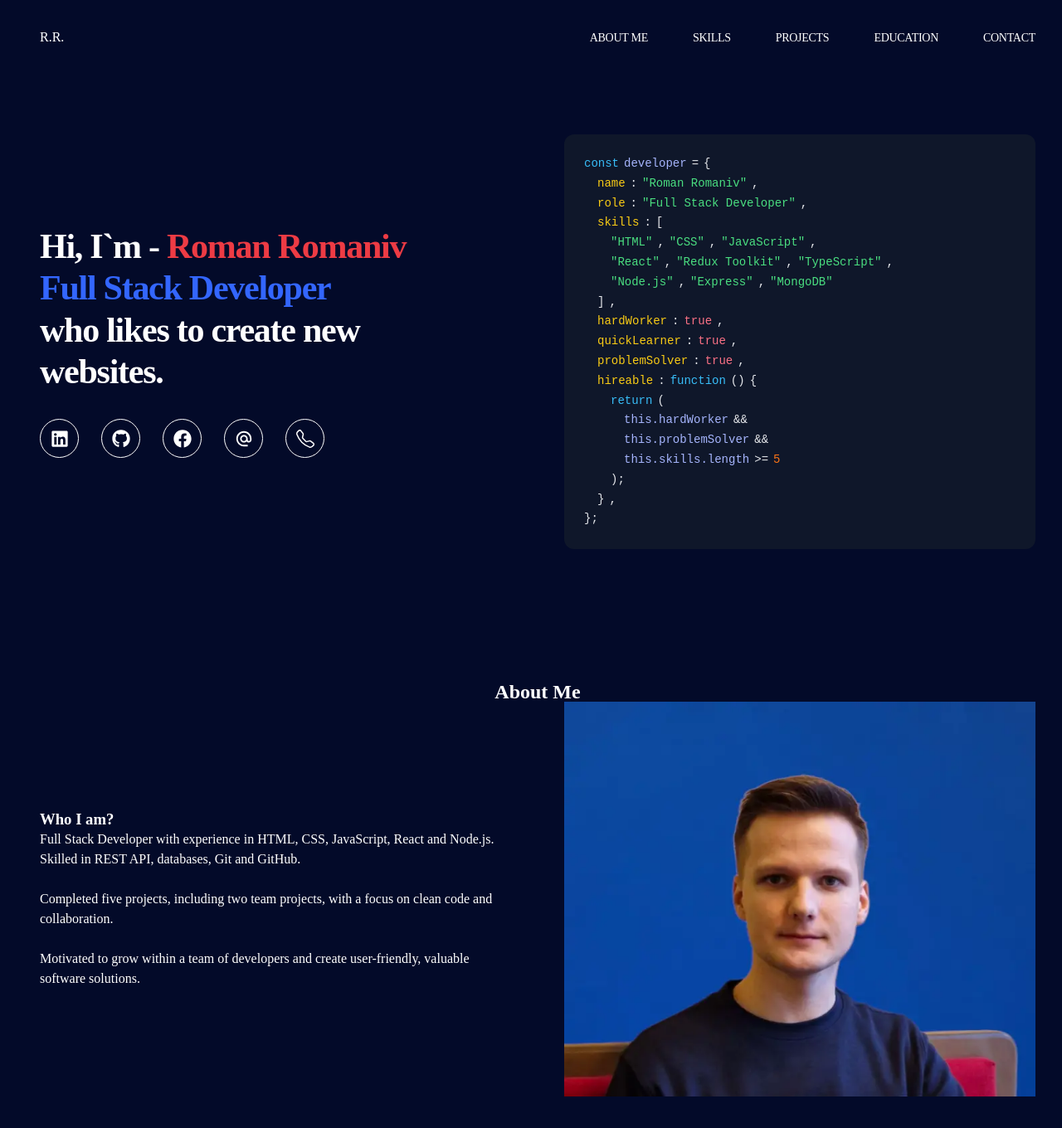
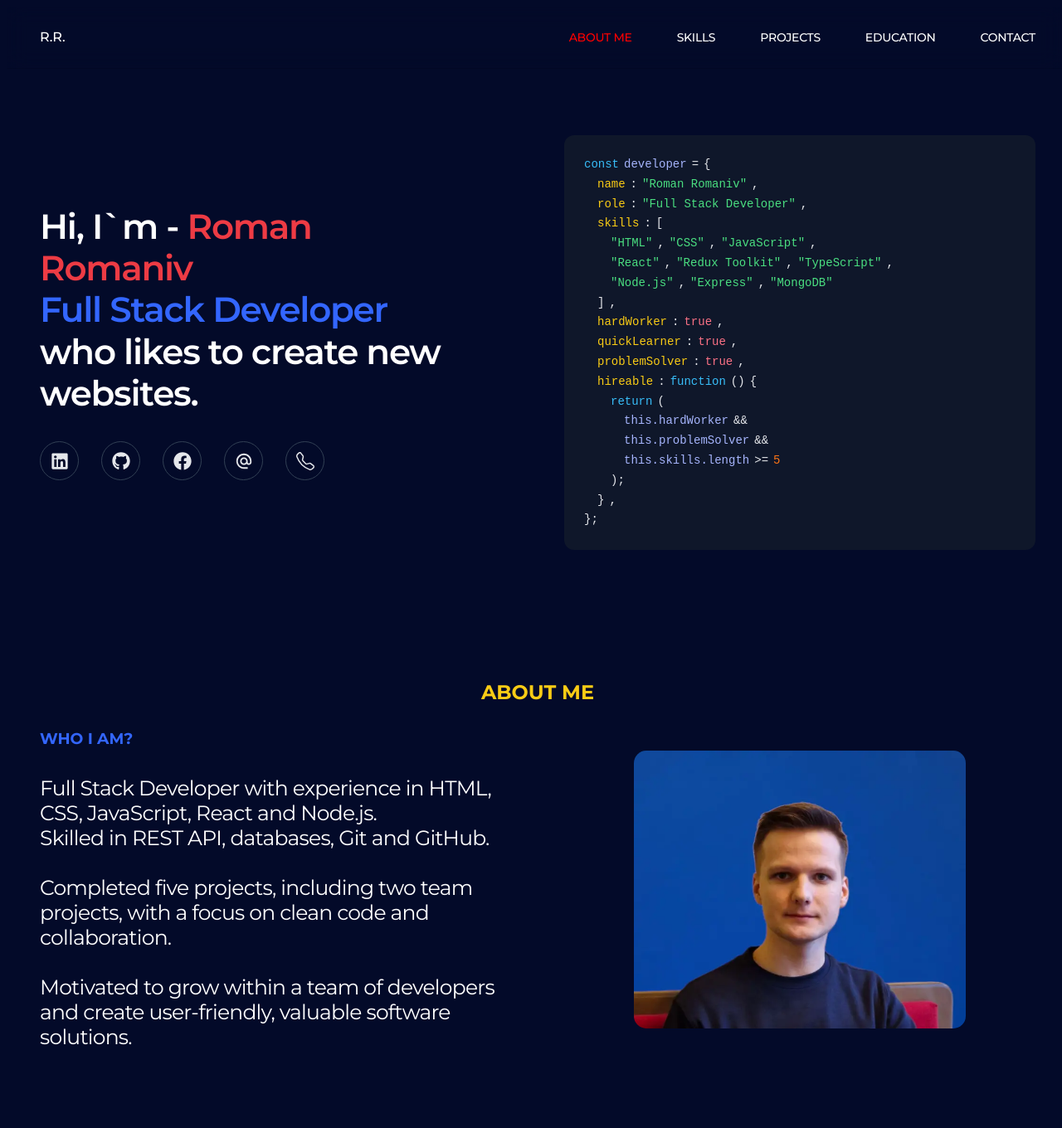
Before and after one commit to Roman1019/my-portfolio, a React (Vite) app: page / in a window 1280 px wide. Shown: the top 1360 px of the page at 83% size. Built offline with nearby package versions, Linux system fonts and the light colour scheme.

Commit message:
header and aboutMe2

```diff
--- a/index.html
+++ b/index.html
@@ -3,6 +3,13 @@
   <head>
     <meta charset="UTF-8" />
     <link rel="icon" type="image/svg+xml" href="/vite.svg" />
+    <link rel="preconnect" href="https://fonts.googleapis.com" />
+    <link rel="preconnect" href="https://fonts.gstatic.com" crossorigin />
+    <link
+      href="https://fonts.googleapis.com/css2?family=Montserrat:wght@400;500;600;700&display=swap"
+      rel="stylesheet"
+    />
+
     <meta name="viewport" content="width=device-width, initial-scale=1.0" />
     <title>my-portfolio</title>
   </head>
--- a/package.json
+++ b/package.json
@@ -11,9 +11,11 @@
   },
   "dependencies": {
     "@react-icons/all-files": "^4.1.0",
+    "clsx": "^2.1.1",
     "react": "^19.2.0",
     "react-dom": "^19.2.0",
-    "react-icons": "^5.5.0"
+    "react-icons": "^5.5.0",
+    "react-router-dom": "^7.13.0"
   },
   "devDependencies": {
     "@eslint/js": "^9.39.1",
--- a/src/AboutMe/AboutMe.module.css
+++ b/src/AboutMe/AboutMe.module.css
@@ -9,6 +9,10 @@
 }
 
 .headandicons {
+  flex: 1;
+}
+
+.codeblock {
   flex: 1;
 }
 
@@ -29,7 +33,6 @@
 .generalheadpro {
   display: block;
   color: rgb(51, 102, 255);
-  margin-right: 8px;
 }
 
 .iconlist {
@@ -37,35 +40,36 @@
   gap: 27px;
 }
 
-.iconlistli {
-}
 .iconitem {
   display: inline-flex;
   align-items: center;
   justify-content: center;
-  border-radius: 50%;
-  border: 1px solid;
+
   width: 45px;
   height: 45px;
-  transition: transform 0.2s ease;
+  border-radius: 50%;
+
+  border: 1px solid #334155;
+  background-color: transparent;
+  color: #e5e7eb;
+
+  transition:
+    transform 0.4s ease,
+    background-color 0.4s ease,
+    color 0.4s ease,
+    border-color 0.4s ease,
+    box-shadow 0.4s ease;
+
   will-change: transform;
-  transform-origin: center;
 }
 
 .iconitem:hover {
+  background-color: rgb(51, 102, 255);
+
+  border-color: rgb(51, 102, 255);
   transform: scale(1.1);
 }
-.codeblock {
-  flex: 1;
-}
 
-.spanwhitepos2 {
-  display: block;
-}
-
-.details {
-  display: inline;
-}
 .codeblock {
   background-color: #0f172a;
   color: #e5e7eb;
--- a/src/AboutMeSecond/AboutMeSecond.jsx
+++ b/src/AboutMeSecond/AboutMeSecond.jsx
@@ -10,16 +10,16 @@ Completed five projects, including two team projects, with a focus on clean code
 Motivated to grow within a team of developers and create user-friendly, valuable software solutions.`;
 
   return (
-    <section>
+    <section id="about">
       <div className={css.container}>
         <h2 className={css.head}>About Me</h2>
         <div className={css.generaldiv}>
           <div>
-            <h3>Who I am?</h3>
+            <h3 className={css.headSecond}>Who I am?</h3>
             <p className={css.textAboutMe}>{text}</p>
           </div>
 
-          <div>
+          <div className={css.imgWrapper}>
             <img
               src={myPhoto}
               alt="Roman - Frontend Developer"
--- a/src/AboutMeSecond/AboutMeSecond.module.css
+++ b/src/AboutMeSecond/AboutMeSecond.module.css
@@ -10,6 +10,9 @@
 .head {
   display: flex;
   justify-content: center;
+  margin-bottom: 32px;
+  text-transform: uppercase;
+  color: #facc15;
 }
 
 .generaldiv {
@@ -23,11 +26,28 @@
   flex: 1;
 }
 
+.headSecond {
+  text-transform: uppercase;
+  color: rgb(51, 102, 255);
+  margin-bottom: 32px;
+}
+
 .textAboutMe {
+  font-size: 25px;
+  font-weight: 400;
+  line-height: 1.2;
+  letter-spacing: -0.03em;
   white-space: pre-wrap;
 }
 
-/* .myImg {
+.imgWrapper {
+  display: flex;
+  justify-content: center;
+  align-items: center;
+}
+
+.myImg {
+  border-radius: 15px;
   max-width: 400px;
   max-height: 400px;
-} */
+}
--- a/src/Header/Header.jsx
+++ b/src/Header/Header.jsx
@@ -1,8 +1,17 @@
 import css from "./Header.module.css";
+import clsx from "clsx";
+import { useState } from "react";
+
+// const getLinkStyle = ({ isActive }) => {
+//   return clsx(css.navitem, isActive && css.active);
+// };
 
 export default function Header() {
+  const [active, setActive] = useState("about");
+
+  const linkClass = (name) => clsx(css.navitem, active === name && css.active);
   return (
-    <section>
+    <section className={css.sectionHeader}>
       <header className={css.header}>
         <div className={css.container}>
           <nav className={css.navlist}>
@@ -12,12 +21,20 @@ export default function Header() {
             <div className={css.navmenu}>
               <ul className={css.navlistul}>
                 <li>
-                  <a className={css.navitem} href="">
+                  <a
+                    href="#about"
+                    className={linkClass("about")}
+                    onClick={() => setActive("about")}
+                  >
                     About Me
                   </a>
                 </li>
                 <li>
-                  <a className={css.navitem} href="">
+                  <a
+                    href="#skills"
+                    className={linkClass("skills")}
+                    onClick={() => setActive("skills")}
+                  >
                     Skills
                   </a>
                 </li>
--- a/src/Header/Header.module.css
+++ b/src/Header/Header.module.css
@@ -1,3 +1,12 @@
+.sectionHeader {
+  position: sticky;
+  top: 0;
+  /* background: rgba(255, 255, 255, 0.7); */
+  backdrop-filter: blur(12px);
+  -webkit-backdrop-filter: blur(12px);
+
+  border-bottom: 1px solid rgba(0, 0, 0, 0.08);
+}
 .header {
   padding: 25px 0;
 }
@@ -31,3 +40,7 @@
   padding: 24px 0;
   text-transform: uppercase;
 }
+
+.active {
+  color: red;
+}
--- a/src/index.css
+++ b/src/index.css
@@ -28,12 +28,21 @@ img {
 }
 
 body {
+  font-family:
+    "Montserrat",
+    system-ui,
+    -apple-system,
+    BlinkMacSystemFont,
+    "Segoe UI",
+    Roboto,
+    sans-serif;
   font-weight: 500;
   font-size: 16px;
   line-height: 24px;
   box-sizing: border-box;
   width: 100%;
   color: white;
+  position: relative;
   /* background-color: #0f172a; */
   background-color: #030a29;
   /* background-color: #111827; */
```
Also changed, not shown: 1 other file (tests, documents, lock files or other folders).
